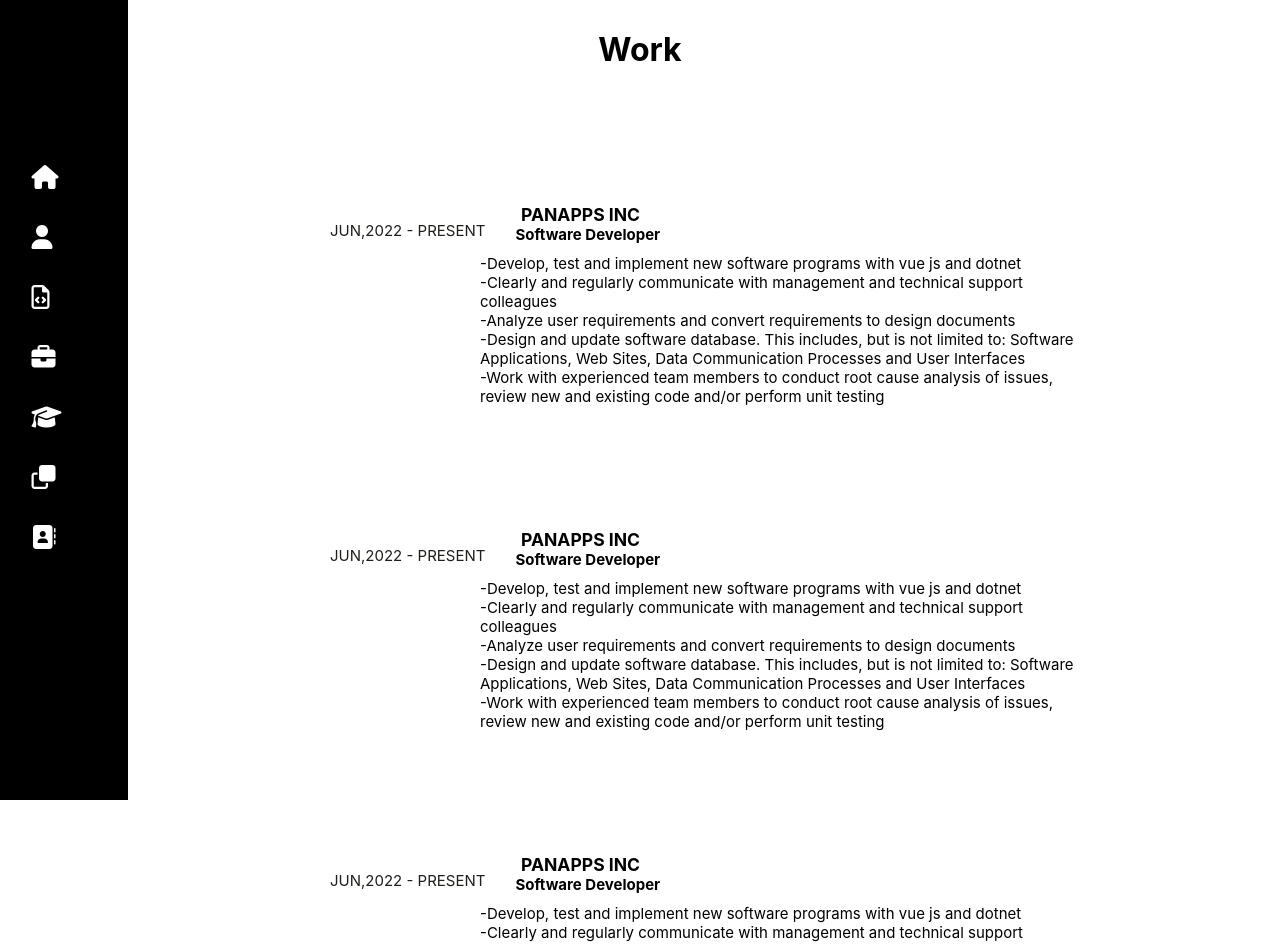
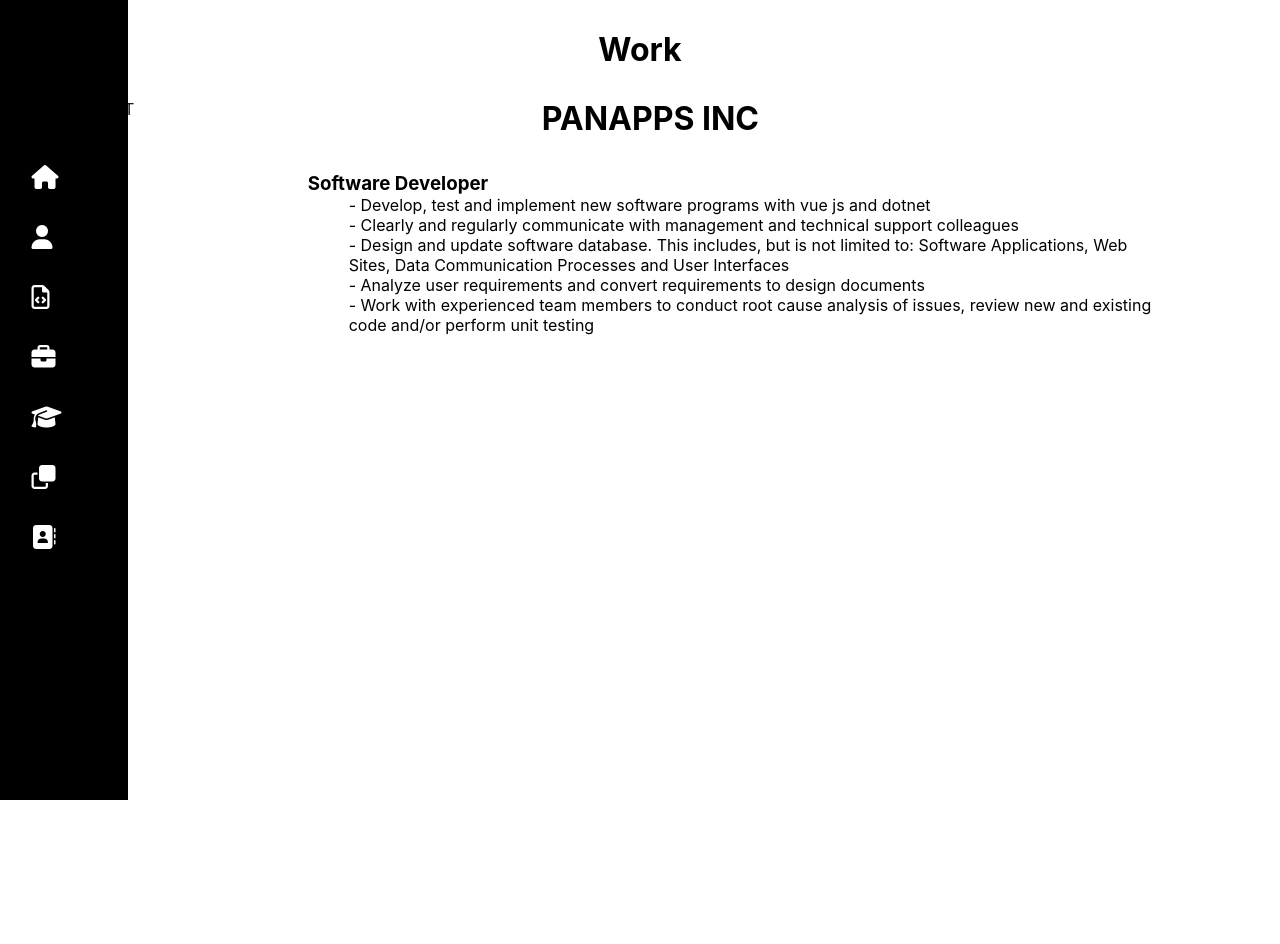
Before and after one commit to ujw0704/portofilio, a React (Create React App) app: page /work in a window 1280 px wide. Shown: the top 944 px of the page. After the commit the page ends 869 px from the top, so only its background shows below. Built offline with nearby package versions, Linux system fonts and the light colour scheme.

Commit message:
few chng

```diff
--- a/src/Comopents/Home.js
+++ b/src/Comopents/Home.js
@@ -1,5 +1,6 @@
 import React from 'react'
  import "./Home.css"
+ import {Link}  from 'react-router-dom'
 function Home() {
   return (
     <div className='main-box'>
@@ -13,7 +14,7 @@
          <h1>Ananthu Krishnan</h1>
          <p className='web'>Web Developer</p>
          <div className='buttons'><button type="">RESUME</button>
-         <button type="">HIRE ME</button></div>
+        <button><Link to="/contact">HIRE ME</Link></button></div>
 
       </div>
       </div>
--- a/src/Comopents/Portfilio.js
+++ b/src/Comopents/Portfilio.js
@@ -1,66 +1,34 @@
 import React from 'react'
 import './portifilio.css'
+
 function Portfilio() {
      return (
-    <div className ="continer">
+          <div className="continer">
                <div className='heading'>
                     <h1 className='port'>PORTFILIO</h1>
                </div>
                <div className='images'>
-      <div className='img-cont'>
+                    <div className='image'>
                          <div className='first-img'>
-            <img src='https://ananthukrish.netlify.app/assets/screenshot.66ae1500.png'alt></img>
+                              <img src='https://ananthukrish.netlify.app/assets/screenshot.66ae1500.png' alt></img>
 
                          </div>
-           {/* <div className='second -img'>
+                    </div>
+                    <div className='image'>
+                         <div className='second-img'>
+                              <img src='https://ananthukrish.netlify.app/assets/screenshot.66ae1500.png' alt></img>
 
                          </div>
+                    </div>
+                    <div className='image'>
                          <div className='third-img'>
-
-           </div> */}
-
-
-
+                              <img src='https://ananthukrish.netlify.app/assets/screenshot.66ae1500.png' alt></img>
 
                          </div>
                     </div>
 
 
-      <div className='img-cont'>
-           <div className='first-img'>
-            <img src='https://ananthukrish.netlify.app/assets/screenshot.66ae1500.png'alt></img>
-
                </div>
-           <div className='second -img'>
-
-           </div>
-           <div className='third-img'>
-
-           </div>
-
-
-
-
-      </div>
-      <div className='img-cont'>
-           <div className='first-img'>
-            <img src='https://ananthukrish.netlify.app/assets/screenshot.66ae1500.png'alt></img>
-
-           </div>
-           <div className='second -img'>
-
-           </div>
-           <div className='third-img'>
-
-           </div>
-
-
-
-
-      </div>
-
-</div>
-  )
+          </div>)
 }
-
 export default Portfilio
--- a/src/Comopents/Skill.js
+++ b/src/Comopents/Skill.js
@@ -5,7 +5,7 @@
 function Skill() {
   return (
     <>
-    <div className='conatiner'>
+    <div className='conatiner1'>
 
        <h1>WHAT DO I DO</h1>
     <div className='one'>
--- a/src/Comopents/Work1.js
+++ b/src/Comopents/Work1.js
@@ -3,61 +3,32 @@
 
 function Work1() {
   return (
-      <div className='Bagcop1-cont'>
-              <div className='Bagcomp1-box'>
-                   <div className='comp1date'>
+      <div className='wrapper'>
+        <div className='container'>
+
+            <div className='date'>
                 <p>JUN,2022 - PRESENT</p>
             </div>
-                   <div className='comp1pera'>
-                    <h3 className='pan'>PANAPPS INC</h3>
-                    <h4 className='soft'>Software Developer</h4>
+
+            <div className='page'>
+               <h1>PANAPPS INC</h1>
+               <h3>Software Developer</h3>
                <ul>
-                        <li>-Develop, test and implement new software programs with vue js and dotnet</li>
-                        <li>-Clearly and regularly communicate with management and technical support colleagues</li>
-                        <li>-Analyze user requirements and convert requirements to design documents</li>
-                        <li>-Design and update software database. This includes, but is not limited to: Software Applications, Web Sites, Data Communication Processes and User Interfaces</li>
-                        <li>-Work with experienced team members to conduct root cause analysis of issues, review new and existing code and/or perform unit testing</li>
+
+                <li>- Develop, test and implement new software programs with vue js and dotnet</li>
+                <li>- Clearly and regularly communicate with management and technical support colleagues</li>
+                <li> - Design and update software database. This includes, but is not limited to: Software Applications, Web Sites, Data Communication Processes and User Interfaces</li>
+                <li>- Analyze user requirements and convert requirements to design documents</li>
+                <li>- Work with experienced team members to conduct root cause analysis of issues, review new and existing code and/or perform unit testing</li>
+
+
                </ul>
+            </div>
 
 
         </div>
 
-                   <div className='comp1date'>
 
-                        <p>JUN,2022 - PRESENT</p>
-                   </div>
-                   <div className='comp1pera'>
-                    <h3 className='pan'>PANAPPS INC</h3>
-                    <h4 className='soft'>Software Developer</h4>
-                    <ul>
-                        <li>-Develop, test and implement new software programs with vue js and dotnet</li>
-                        <li>-Clearly and regularly communicate with management and technical support colleagues</li>
-                        <li>-Analyze user requirements and convert requirements to design documents</li>
-                        <li>-Design and update software database. This includes, but is not limited to: Software Applications, Web Sites, Data Communication Processes and User Interfaces</li>
-                        <li>-Work with experienced team members to conduct root cause analysis of issues, review new and existing code and/or perform unit testing</li>
-                    </ul>
-
-
-                   </div>
-
-                   <div className='comp1date'>
-
-                        <p>JUN,2022 - PRESENT</p>
-                   </div>
-                   <div className='comp1pera'>
-                    <h3 className='pan'>PANAPPS INC</h3>
-                    <h4 className='soft'>Software Developer</h4>
-                    <ul>
-                        <li>-Develop, test and implement new software programs with vue js and dotnet</li>
-                        <li>-Clearly and regularly communicate with management and technical support colleagues</li>
-                        <li>-Analyze user requirements and convert requirements to design documents</li>
-                        <li>-Design and update software database. This includes, but is not limited to: Software Applications, Web Sites, Data Communication Processes and User Interfaces</li>
-                        <li>-Work with experienced team members to conduct root cause analysis of issues, review new and existing code and/or perform unit testing</li>
-                    </ul>
-
-
-                   </div>
-              </div>
 
                    </div>
 
--- a/src/Comopents/portifilio.css
+++ b/src/Comopents/portifilio.css
@@ -1,37 +1,3 @@
-/* *{
-    margin: 0;
-    padding: 0;
-    box-sizing: border-box;
-}
-.port-heading{
-    width:100%;
-    text-align:start;
-
-}
-.port-heading h1{
-
-    margin-left:100px;
-    padding-left:40px;
- }
-
- .img-cont{
-    display: flex;
-    justify-content:center;
-    align-items: center;
-    padding-top:30px;
-    margin-left:120px;
-    background-color
- }
-  .firstimg{
-    width:300px;
-    height:250px;
-    margin:10px;
-    border-radius:10px;
-
-    border:1px solid black;
-    background-color: yellow;
- } */
-
 
  *{
     padding: 0;
@@ -45,64 +11,55 @@
     display:flex;
     justify-content: center;
     align-items: center;
-
+    flex-direction: column;
+    margin-left: 55px;
+    margin-right: 90px;
 }
 
+.continer.port{
+  margin-right: 90px;
+  padding: 30px;
+  margin: 40px;
+}
 .continer .images{
   display: flex;
   align-items: center;
   justify-content: space-around;
-    width: 70%;
-    position: relative;
+  width: 90%;
+  height: 500px;
+  /* border: 2px solid black; */
 }
-/* .continer.port{
-     margin-right: 400px;
 
-} */
-
-.img-cont{
-    /* height: 600px;
-    width: 500px;
-    /* overflow-y: auto; */
-    /* border:1px solid silver;
-    overflow-x: hidden; */
-    /* overflow-y: scroll; */
-    /* border-radius:10px;
-    margin:0 10px;
-    background-size:cover;
-    background-position: top;
-    transition:ease-in-out 2s;
-    */
-    margin: 10px;
-    height: 400px;
-    width: 300px;
-    position: absolute;
-    left: 150px;
-    top: 20px;
+.images .image{
+    margin: 0px 10px;
+    height: 420px;
+    width: 30%;
     background-size: cover;
     border: 1px solid #fdfdfd;
-    box-shadow: 5px 5px 10px #bfbaba, -5px -5px 10px #fff;
-    transition: all 1s linear
+    position: relative;
+    overflow-x: hidden;
+    z-index: 1;
 }
 
-.img-cont:hover {
-  top: -220px;
+
+
+
+
+  .first-img, .second-img, .third-img{
+    position: absolute;
+    top: 0;
+    box-shadow: 5px 5px 10px #bfbaba, -5px -5px 10px #fff;
+    overflow-x: hidden;
+    transition: all 2s linear;
+
+
   }
 
-.img-cont img{
-    width:300px ;
-    height: 350px;
-    padding-top: 30px;
+  .first-img:hover, .second-img:hover, .third-img:hover{
+    top: -400px
+  }
+
+.images .image img{
+    width: 350px;
+    height: 820px
 }
-
-/* .img-cont:hover {
-    animation: scroll 10s linear infinite;
-  }
-  @keyframes scroll {
-    0% {
-      transform: translateY(0);
-    }
-    100% {
-      transform: translatey(-100%);
-    }
-  } */
--- a/src/Comopents/skill.css
+++ b/src/Comopents/skill.css
@@ -27,7 +27,7 @@
     box-sizing: border-box;
 }
 
-.container {
+.container1 {
     width: 100%;
     display: flex;
     height: 100vh;
--- a/src/Comopents/work.css
+++ b/src/Comopents/work.css
@@ -4,52 +4,20 @@
     box-sizing: border-box;
 
  }
- .Bagcop1-cont{
-    display: flex;
-    /* justify-content: center; */
-    align-items: center;
-    padding:  10px 80px;
-    font-size: 15px;
-    width: 100%;
- }
 
+.wrapper{
+   height:100vh;
+   width: 100%;
 
- .Bagcomp1-box{
-    padding-left: 200px;
-    width: 90%;
-    /* background-color: aqua; */
- }
-
- .comp1date p{
-    margin-top: 5px;
-    /* background-color: red;  */
-    margin-top: 132px;
- }
- .comp1pera {
-    justify-content: space-between;
-    width: 100%;
-    height: 200px;
-
- }
-
- .comp1pera .pan {
-    margin-left: 211px;
-    width: 180px;
-
+}
+.wrapper .container{
+   display: flex;
+   justify-content: space-around;
+   width: 90%;
 }
 
 
- .comp1pera .soft{
-    margin-left: 219px;
-    width: 180px;
-    margin-bottom: 10px;
- }
 
- .comp1date{
-    float: left;
-    font-size: 15px;
-    margin-right: 20px;
- }
 
  ul{
     list-style: none ;
@@ -61,7 +29,3 @@
  ul li{
     width: 100%;
  }
-
- .pan {
-    margin-top: 125px;
-}
```
Lines whose indentation alone changed are shown as unchanged.
